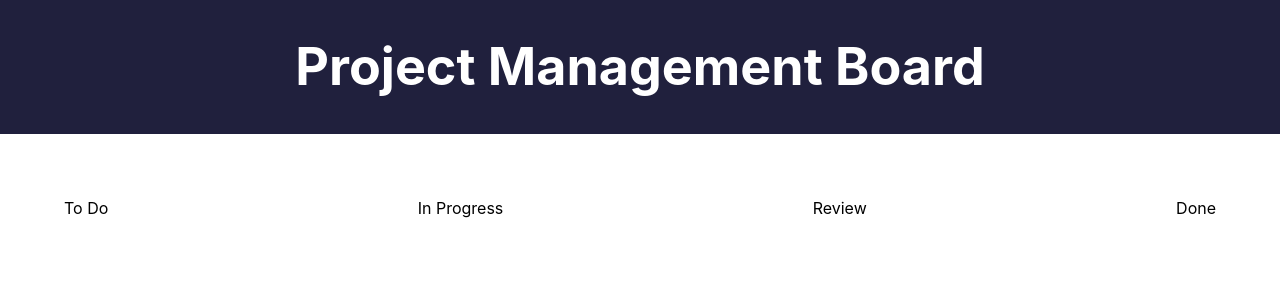
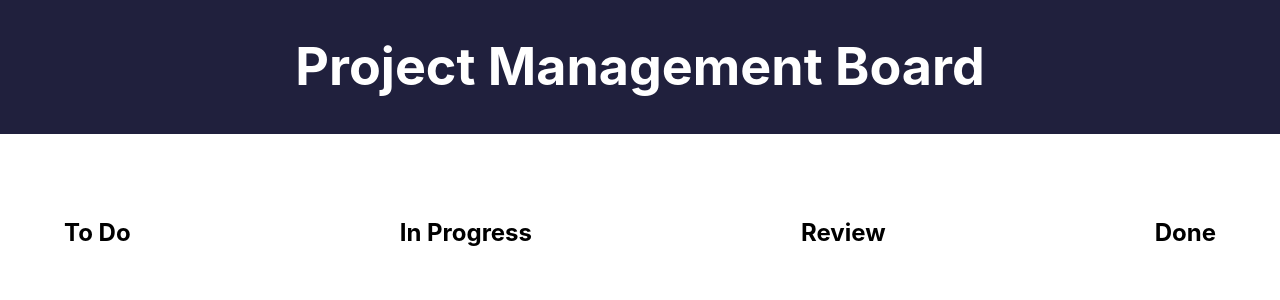
Before and after one commit to Milind452/simple-project-board, a React (Create React App) app: page / in a window 1280 px wide. Shown: the top 300 px of the page. Built offline with nearby package versions, Linux system fonts and the light colour scheme.

Commit message:
Add Lane

```diff
--- /dev/null
+++ b/src/components/Lane/Lane.js
@@ -0,0 +1,9 @@
+import "./Lane.css";
+
+export default function Lane({title}) {
+    return (
+        <div className="Lane-wrapper">
+            <h2>{title}</h2>
+        </div>
+    )
+}
--- a/src/pages/Board/Board.js
+++ b/src/pages/Board/Board.js
@@ -1,4 +1,6 @@
 import "./Board.css";
+
+import Lane from "../../components/Lane/Lane";
 
 export default function Board() {
     const lanes = [
@@ -11,7 +13,7 @@ export default function Board() {
     return (
         <div className="Board-wrapper">
             {lanes.map((lane) => (
-                <div key={lane.id}>{lane.title}</div>
+                <Lane key={lane.id} title={lane.title} />
             ))}
         </div>
     );
```
Also changed, not shown: src/components/Lane/Lane.css (added).
